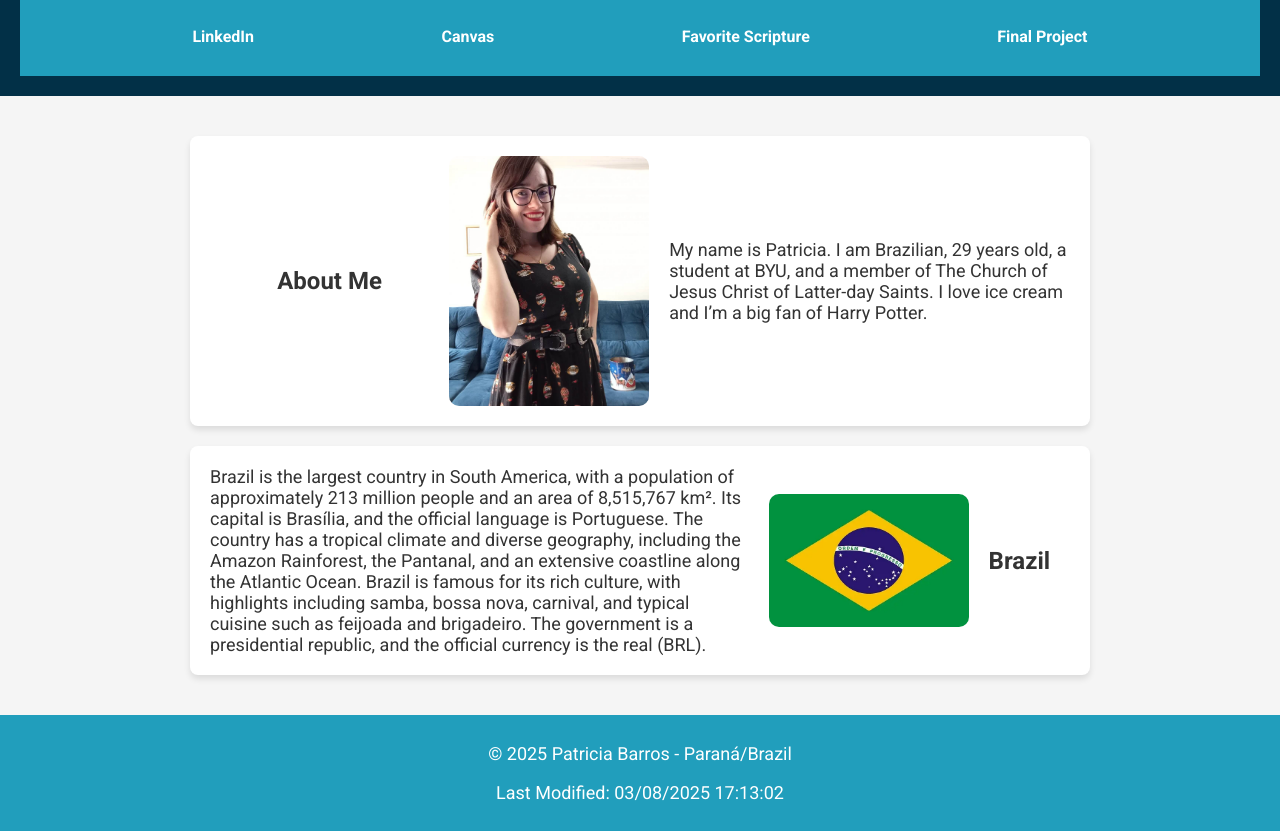
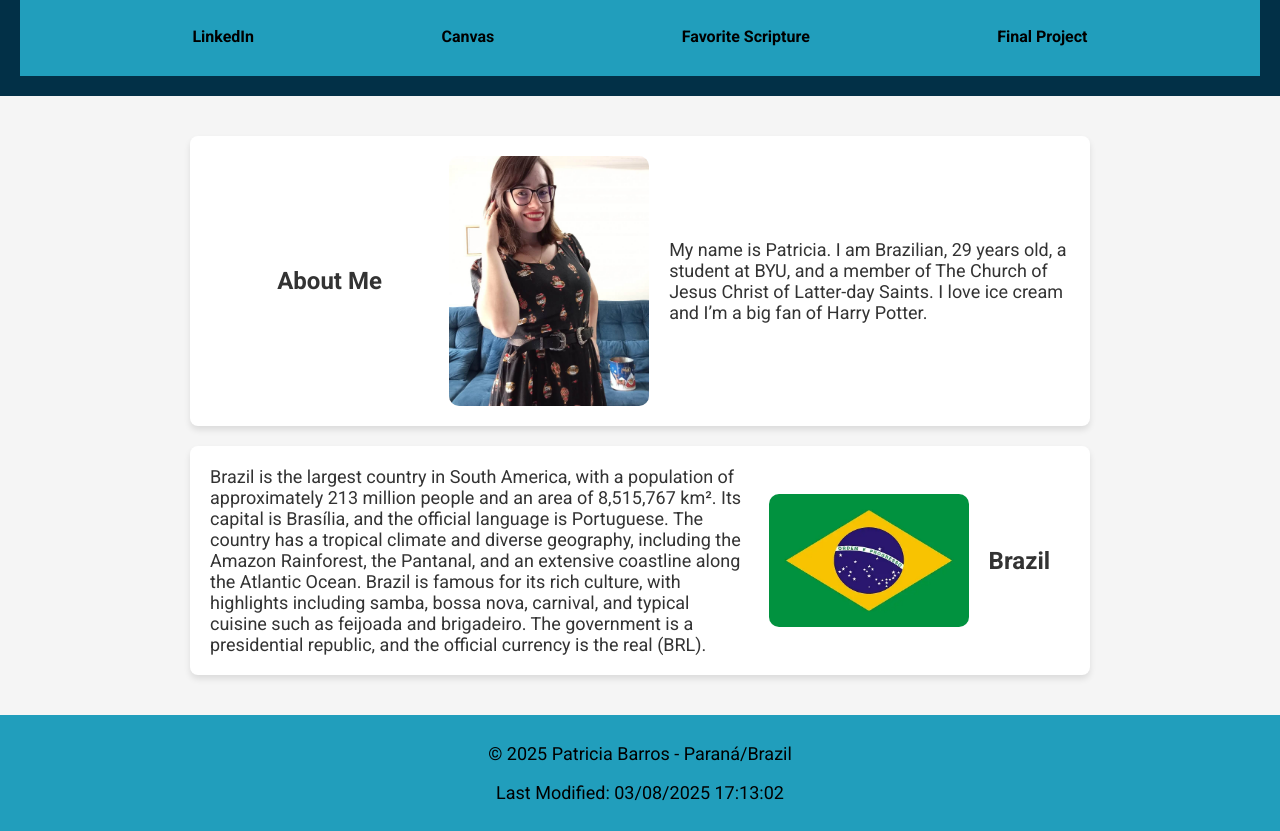
Before and after one commit to PatriciaGB18/wdd131, a plain HTML site: page index.html in a window 1280 px wide. Shown: the part 66-897 px from the top of the page. Drawn offline with nearby package versions, Linux system fonts and the light colour scheme.

Commit message:
fixingAA

```diff
--- a/styles/base.css
+++ b/styles/base.css
@@ -20,7 +20,6 @@ header {
 p {
     font-size: 18px;
     font-family: 'Roboto', sans-serif;
-
 }
 
 h1 {
@@ -51,7 +50,7 @@ nav ul li {
 
 nav a {
     text-decoration: none;
-    color: white;
+    color: black;
     font-weight: bold;
     padding: 10px 15px;
     transition: background 0.3s, color 0.3s;
@@ -60,13 +59,13 @@ nav a {
 
 nav a:hover {
     background-color: #ffb703;
-    color: #023047;
+    color: black;
 }
 
 /* Footer */
 footer {
     background-color: #219ebc;
-    color: white;
+    color: black;
     padding: 10px;
     margin-top: 20px;
 }
```
